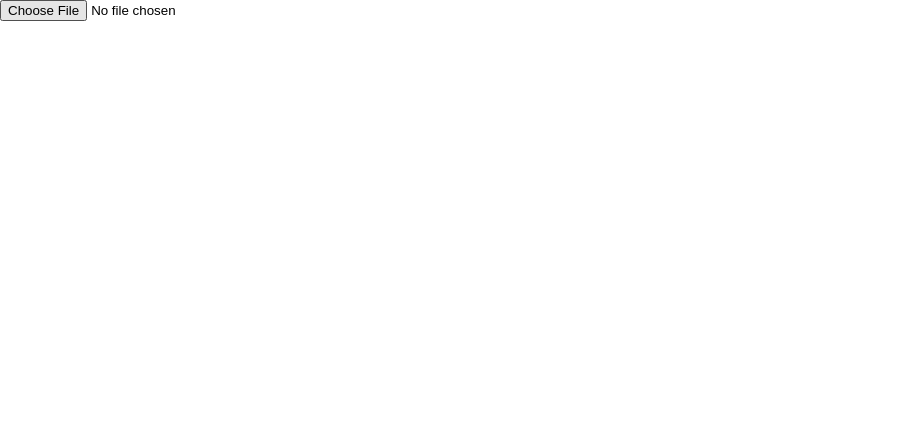
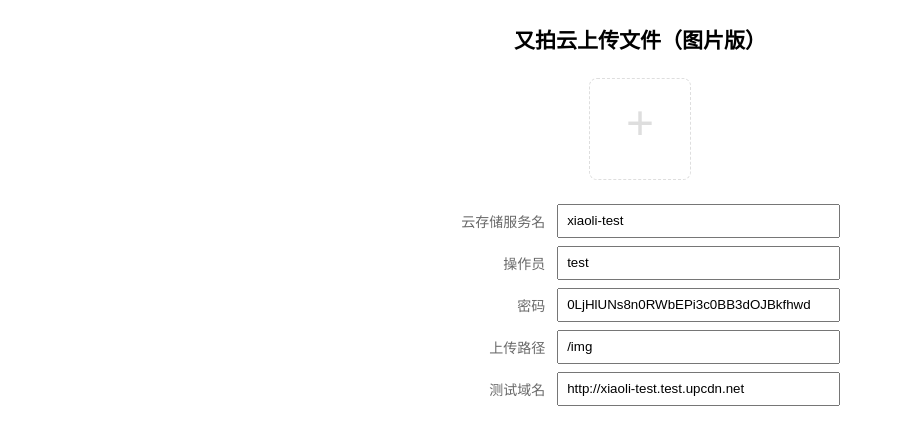
Before and after one commit to xiaoli1999/web-upload-upyun, a plain HTML site: page index.html in a window 1280 px wide. Shown: the whole page, without its empty margins (0-903 px from the left). Drawn offline with Linux system fonts and the light colour scheme.

Commit message:
perf(index.html): 优化页面交互
优化页面交互

```diff
--- a/css/index.less
+++ b/css/index.less
@@ -2,3 +2,116 @@
     margin: 0;
     padding: 0;
 }
+
+html, body {
+    font-family: MicrosoftYaHei, sans-serif;
+    font-size: 14px;
+}
+
+img {
+    display: block;
+    object-fit: contain;
+}
+
+#app {
+    max-width: 1080px;
+    min-height: 100vh;
+    margin-inline: auto;
+    background: #fff;
+
+    h2 {
+        padding: 24px;
+        text-align: center;
+    }
+
+    .img-upload {
+        position: relative;
+        width: 92px;
+        height: 92px;
+        padding: 4px;
+        border-radius: 8px;
+        border: 1px dashed #dedede;
+        margin: 0 auto;
+        transition: all .24s;
+        display: flex;
+        align-items: center;
+        justify-content: center;
+
+        > input {
+            position: absolute;
+            width: 100%;
+            height: 100%;
+            z-index: 10;
+            cursor: pointer;
+            left: 0;
+            top: 0;
+            opacity: 0;
+        }
+
+        > img {
+            max-width: 100%;
+            max-height: 100%;
+        }
+
+        > div {
+            width: 100%;
+            height: 92px;
+            font-size: 48px;
+            color: #dedede;
+            text-align: center;
+            line-height: 80px;
+            transition: all .24s;
+        }
+
+        &:hover {
+            border: 1px dashed #4485f5;
+
+            > div {
+                color: #4485f5;
+            }
+        }
+    }
+
+    .config {
+        max-width: 400px;
+        margin: 24px auto;
+
+        .config-line {
+            display: flex;
+            align-items: center;
+            color: #696969;
+            margin-bottom: 8px;
+
+            > div {
+                width: 160px;
+                text-align: right;
+                margin-right: 12px;
+            }
+
+            > input {
+                width: 100%;
+                height: 30px;
+                line-height: 30px;
+                padding: 0 8px;
+            }
+        }
+    }
+
+    .preview-list {
+        max-width: 360px;
+        margin: 24px auto;
+
+        > div {
+            display: flex;
+            align-items: center;
+            font-size: 12px;
+
+            > img {
+                width: 48px;
+                border-radius: 4px;
+                margin-right: 12px;
+                cursor: pointer;
+            }
+        }
+    }
+}
--- a/index.html
+++ b/index.html
@@ -11,7 +11,40 @@
 </head>
 <body>
 <div id="app">
-    <input class="" id="upload" type="file" accept=".jpg,.png" @change="uploadImg" />
+    <h2>又拍云上传文件（图片版）</h2>
+    <div class="img-upload">
+        <img v-if="imgLocalUrl" :src="imgLocalUrl" alt="">
+        <div v-else>+</div>
+        <input id="upload" type="file" accept=".jpg,.png" @change="uploadImg" />
+    </div>
+    <div class="config">
+        <div class="config-line">
+            <div>云存储服务名</div>
+            <input type="text" v-model="bucket" placeholder="请输入云存储服务名称" />
+        </div>
+        <div class="config-line">
+            <div>操作员</div>
+            <input type="text" v-model="username" placeholder="请输入操作员名称" />
+        </div>
+        <div class="config-line">
+            <div>密码</div>
+            <input type="text" v-model="password" placeholder="请输入密码" />
+        </div>
+        <div class="config-line">
+            <div>上传路径</div>
+            <input type="text" v-model="path" placeholder="请输入上传路径" />
+        </div>
+        <div class="config-line">
+            <div>测试域名</div>
+            <input type="text" v-model="testCdnUrl" placeholder="请输入测试域名" />
+        </div>
+    </div>
+    <div class="preview-list">
+        <div v-for="item in uploadImgList" :key="item">
+            <img :src="item" alt="">
+            <a :href="item" target="_blank">{{ item }}</a>
+        </div>
+    </div>
 </div>
 
 </body>
@@ -24,12 +57,15 @@
                 username: 'test',
                 password: '0LjHlUNs8n0RWbEPi3c0BB3dOJBkfhwd',
                 path: '/img',
-                cdnUrl: 'http://xiaoli-test.test.upcdn.net'
+                testCdnUrl: 'http://xiaoli-test.test.upcdn.net',
+                imgLocalUrl: '',
+                uploadImgList: []
 			};
 		},
         methods: {
 			uploadImg (e) {
 				const file = e.target.files[0]
+				this.imgLocalUrl = URL.createObjectURL(file)
 
                 /* 创建FormData */
                 const uploadData = new FormData()
@@ -43,24 +79,24 @@
 					'save-key': `${ this.path }/{filename}{.suffix}`,
 					expiration: new Date().getTime() + 600, /* 过期时间，在当前时间+10分钟 */
 				}
-				console.log(policyObj)
 				const policy =  btoa(JSON.stringify(policyObj))
 				uploadData.append('policy', policy);
 
+
                 /* 计算 Authorization */
                 const passwordMd5 = HexMD5.MD5(this.password).toString(HexMD5.enc.Hex)
+
                 /* [Method-请求方法, URI-请求路径, policy] */
                 const arr = ['POST', `/${ this.bucket }`, policy]
-				console.log('arr', arr.join('&'))
 
                 const authorization = `UPYUN ${ this.username }:${ b64hamcsha1(passwordMd5, arr.join('&')) }`
 				uploadData.append('authorization', authorization);
 
 				axios({ method: 'POST', url, data: uploadData }).then((res) => {
-                    console.log('上传成功！', res);
-					console.log(this.cdnUrl + res.data.url)
+					this.uploadImgList.push(this.testCdnUrl + res.data.url)
                 }).catch(e => {
-					console.log(e)
+					console.error('上传失败', e)
+					alert('上传失败')
                 })
 
 				/* 清除input的值，解决二次上传文件未触发 */
```
Also changed, not shown: css/index.css, 1 other file.
